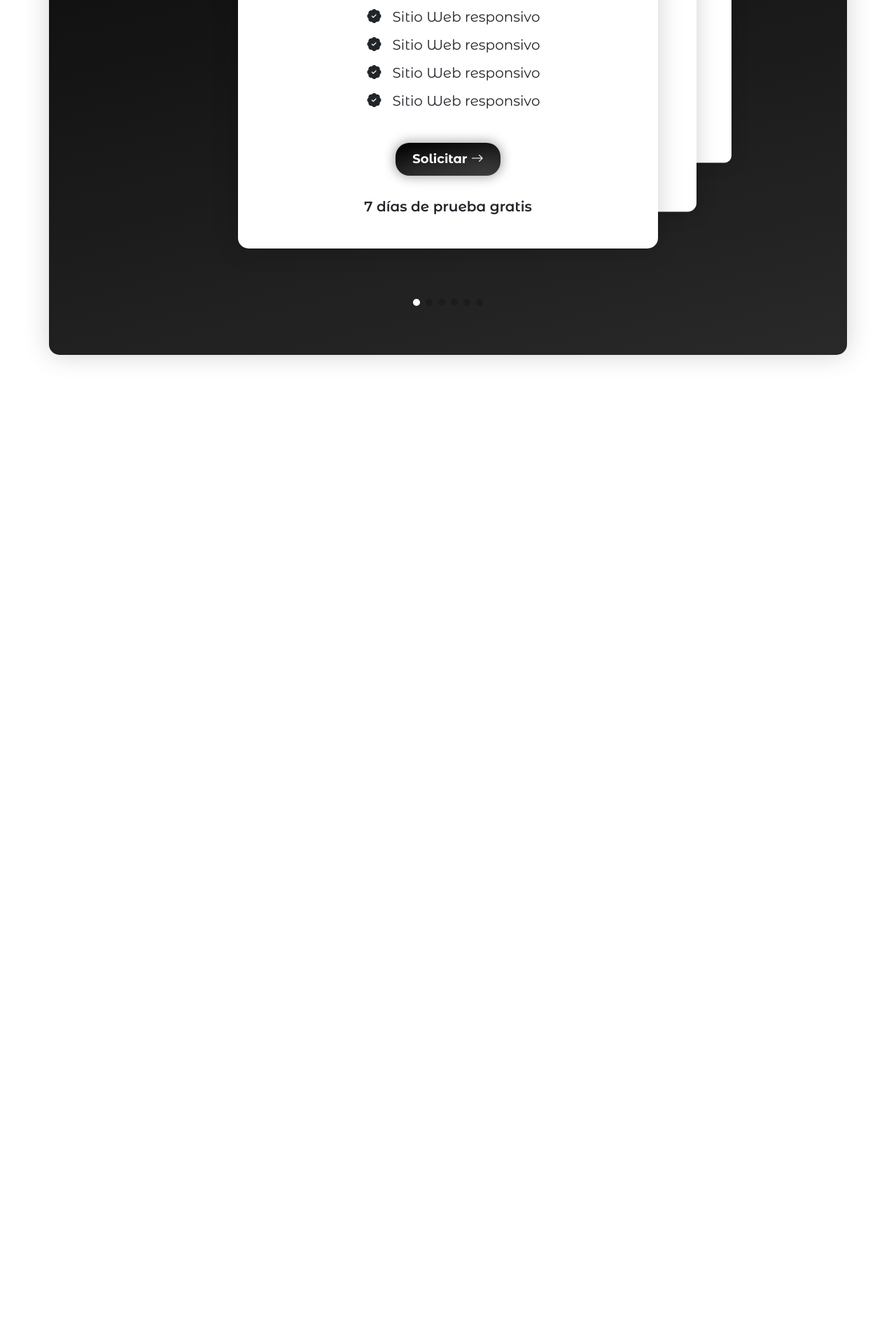
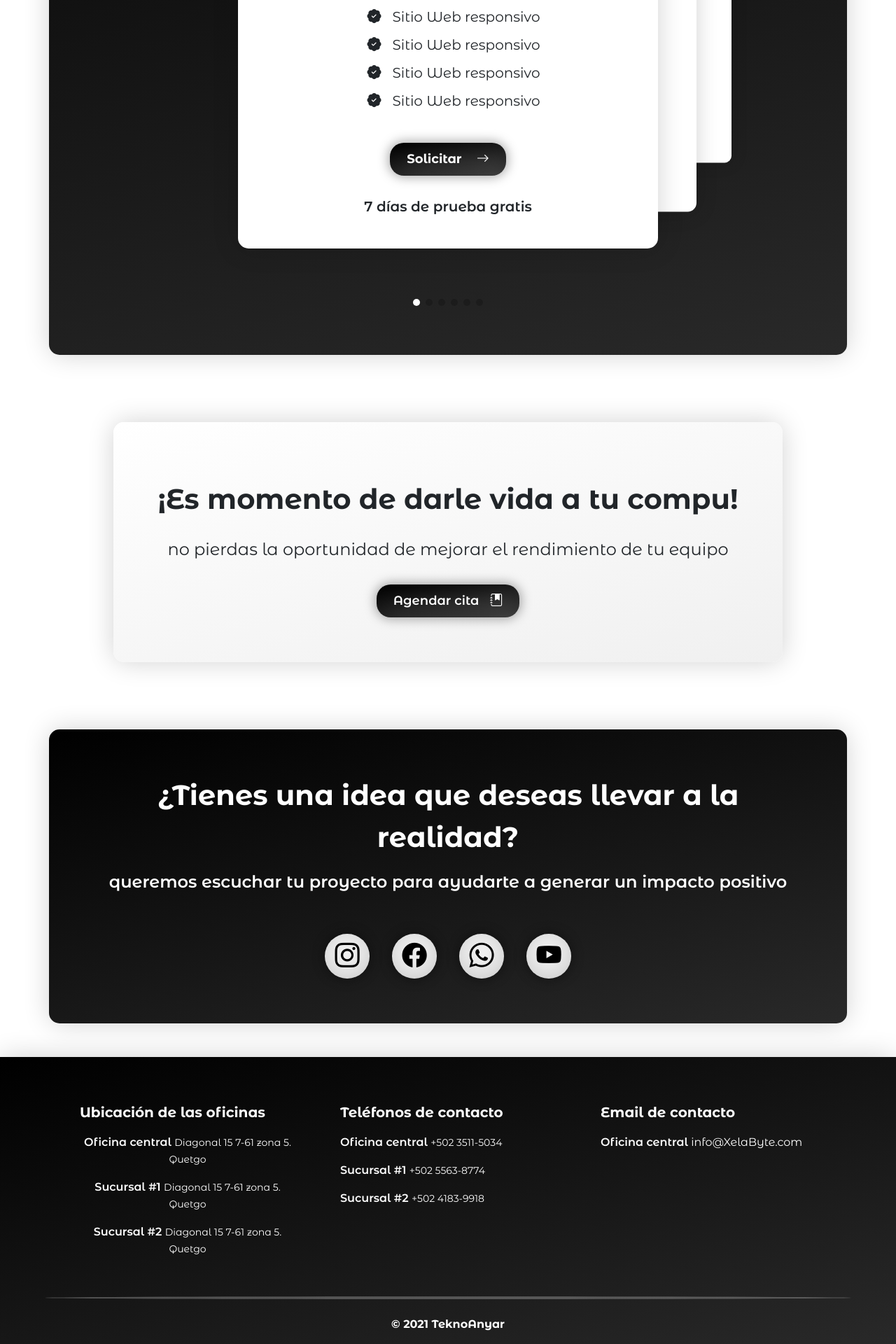
Before and after one commit to ErickReyes08/XelaByte, an Angular app in the folder Frontend/XelaByte/: page / in a window 1280 px wide. Shown: the part 3286-5206 px from the top of the page at 70% size. Before the commit the page ends 3841 px from the top, so only its background shows below. Built offline with nearby package versions, Linux system fonts and the light colour scheme.

Commit message:
Footer, agendar una cita y redes sociales

```diff
--- a/Frontend/XelaByte/src/app/app.component.scss
+++ b/Frontend/XelaByte/src/app/app.component.scss
@@ -1,4 +1,6 @@
 @import "../assets/Sass/Colors";
+
+.ListStyle-none { list-style: none; padding: 0; }
 
 .CardStyle
 {
@@ -57,3 +59,34 @@
     }
     &:active { color: $DarkGray; }
 }
+
+.FooterBlackStyle
+{
+    background: $CardBlackBackground;
+    box-shadow: $CardsShadow;
+    color: white;
+    padding: 4rem 2rem 0rem 2rem;
+    margin-left: 0; margin-right: 0;
+    //border-radius: 15px;
+    z-index: 0;
+    .FooterTitle { font-size: 1.25rem; }
+    .FooterDivs
+    {
+        div { padding: 0rem 2rem; }
+    }
+
+    a
+    {
+        color: white;
+        text-decoration: none;
+        &:hover { color: $Gray; }
+    }
+
+    hr
+    {
+        border-radius: 50%;
+        height: 0.25rem;
+        margin: 1.5rem 2rem;
+        background-color: white ;
+    }
+}
--- a/Frontend/XelaByte/src/app/home/home.component.html
+++ b/Frontend/XelaByte/src/app/home/home.component.html
@@ -65,4 +65,56 @@
     <div class="container text-center my-5 d-inline-flex flex-column CardBlackStyle">
         <ServiceCard></ServiceCard>
     </div>
+
+    <div class="container text-center my-5 d-inline-flex flex-column CardStyle w-auto SpiceUpPC">
+        <div class="d-inline-flex flex-column text-center align-items-center">
+            <p class="Montserrat-Bold my-3 SpiceUpTitle">¡Es momento de darle vida a tu compu!</p>
+            <p class="Montserrat-Regular SpiceUpSubTitle">no pierdas la oportunidad de mejorar el rendimiento de tu equipo</p>
+            <a class="Montserrat-SemiBold DarkButton" role="button" href="#">Agendar cita<i class="bi bi-journal-bookmark-fill"></i></a>
+        </div>
+    </div>
+
+    <div class="container text-center my-5 d-inline-flex flex-column CardBlackStyle SocialNets">
+        <div class="container IdeaContainer">
+            <p class="Montserrat-Bold IdeaTitle">¿Tienes una idea que deseas llevar a la realidad?</p>
+            <p class="Montserrat-SemiBold IdeaSubTitle">queremos escuchar tu proyecto para ayudarte a generar un impacto positivo</p>
+        </div>
+        <div class="container d-inline-flex flex-row align-items-center justify-content-center text-center SocialButtons Montserrat-SemiBold">
+            <a data-tooltip="(Instagram)" role="button" href="#" class="CircleInf CircleInfWhite d-flex align-items-center mx-3"><span>Instagram</span><i class="bi bi-instagram"></i></a>
+            <a data-tooltip="(Facebook)" role="button" href="#" class="CircleInf CircleInfWhite d-flex align-items-center mx-3"><span>Facebook</span><i class="bi bi-facebook"></i></a>
+            <a data-tooltip="(WhatsApp)" role="button" href="#" class="CircleInf CircleInfWhite d-flex align-items-center mx-3"><span>WhatsApp</span><i class="bi bi-whatsapp"></i></a>
+            <a data-tooltip="(Youtube)" role="button" href="#" class="CircleInf CircleInfWhite d-flex align-items-center mx-3"><span>Youtube</span><i class="bi bi-youtube"></i></a>
+        </div>
+    </div>
 </div>
+
+<footer class="container-fluid text-center d-inline-flex flex-column FooterBlackStyle">
+    <div class="container d-inline-flex flex-row FooterDivs">
+        <div class="d-inline-flex flex-column align-items-start col">
+            <p class="Montserrat-Bold FooterTitle">Ubicación de las oficinas</p>
+            <ul class="ListStyle-none d-inline-flex flex-column align-items-start">
+                <li><p class="Montserrat-SemiBold">Oficina central <small class="Montserrat-Regular">Diagonal 15 7-61 zona 5. Quetgo</small></p></li>
+                <li><p class="Montserrat-SemiBold">Sucursal #1 <small class="Montserrat-Regular">Diagonal 15 7-61 zona 5. Quetgo</small></p></li>
+                <li><p class="Montserrat-SemiBold">Sucursal #2 <small class="Montserrat-Regular">Diagonal 15 7-61 zona 5. Quetgo</small></p></li>
+            </ul>
+        </div>
+        <div class="d-inline-flex flex-column align-items-start col">
+            <p class="Montserrat-Bold FooterTitle">Teléfonos de contacto</p>
+            <ul class="ListStyle-none d-inline-flex flex-column align-items-start">
+                <li><p class="Montserrat-SemiBold">Oficina central <small class="Montserrat-Regular">+502 3511-5034</small></p></li>
+                <li><p class="Montserrat-SemiBold">Sucursal #1 <small class="Montserrat-Regular">+502 5563-8774</small></p></li>
+                <li><p class="Montserrat-SemiBold">Sucursal #2 <small class="Montserrat-Regular">+502 4183-9918</small></p></li>
+            </ul>
+        </div>
+        <div class="d-inline-flex flex-column align-items-start col">
+            <p class="Montserrat-Bold FooterTitle">Email de contacto</p>
+            <ul class="ListStyle-none d-inline-flex flex-column align-items-start">
+                <li><p class="Montserrat-SemiBold">Oficina central <a href="mailto:info@XelaByte.com" class="Montserrat-Regular">info@XelaByte.com</a></p></li>
+            </ul>
+        </div>
+    </div>
+    <hr>
+    <div class="container d-inline-flex flex-column align-items-center">
+        <p class="Montserrat-Bold">© 2021 TeknoAnyar</p>
+    </div>
+</footer>
--- a/Frontend/XelaByte/src/app/home/home.component.scss
+++ b/Frontend/XelaByte/src/app/home/home.component.scss
@@ -24,6 +24,12 @@
     {
         color: rgb(238, 238, 238);
     }
+}
+.CircleInfWhite
+{
+    background: $CardBackground !important;
+    color: black !important;
+    box-shadow: $BlackBGShadow, inset $CardsShadow;
 }
 
 .HomeList
@@ -88,6 +94,14 @@
         }
     }
 
+    &.CircleInfWhite span
+    {
+        background: $CardBackground !important;
+        color: black !important;
+        box-shadow: $BlackBGShadow;
+        &::after { background: white; }
+    }
+
     &:hover
     {
         span
@@ -143,3 +157,25 @@
         .DarkButton { width: max-content !important; }
     }
 }
+
+.SpiceUpPC
+{
+    .SpiceUpTitle { font-size: 2.5rem; }
+    .SpiceUpSubTitle
+    {
+        font-size: 1.5rem;
+        margin-top: 0.5rem;
+        margin-bottom: 2rem;
+    }
+
+    a i  { margin-left: 1rem; }
+}
+
+.SocialNets
+{
+    .IdeaContainer
+    {
+        .IdeaTitle{ font-size: 2.5rem; }
+        .IdeaSubTitle { margin-top: 0.5rem; margin-bottom: 3.5rem; font-size: 1.5rem; }
+    }
+}
--- a/Frontend/XelaByte/src/app/service-card/service-card.component.html
+++ b/Frontend/XelaByte/src/app/service-card/service-card.component.html
@@ -31,15 +31,13 @@
             </div>
 
             <div class="container d-inline-flex flex-column align-items-center sc-3">
-                <a class="Montserrat-Bold DarkButton my-2" role="button" href="#">Solicitar <i class="bi bi-arrow-right"></i></a>
+                <a id="RequestService_{{label.id}}" class="Montserrat-Bold DarkButton my-2" role="button" href="#">Solicitar <i class="bi bi-arrow-right"></i></a>
                 <p class="Montserrat-SemiBold my-4 h5">7 días de prueba gratis</p>
             </div>
-            <div *ngIf="last;">{{ngForRenderer()}}</div>
+
+            <label id="TurnLeftButton" class="TurnLButton" role="button" for="slide-{{label.id-1}}"><i class="bi bi-caret-left-fill"></i></label>
+            <label id="TurnRightButton" class="TurnRButton" role="button" for="slide-{{label.id+1}}"><i class="bi bi-caret-right-fill"></i></label>
         </label>
-
-        <a id="TurnLeftButton" class="TurnLButton" role="button"><i class="bi bi-caret-left-fill"></i></a>
-        <a id="TurnRightButton" class="TurnRButton" role="button"><i class="bi bi-caret-right-fill"></i></a>
-
     </div>
 
     <div class="bullets">
--- a/Frontend/XelaByte/src/app/service-card/service-card.component.scss
+++ b/Frontend/XelaByte/src/app/service-card/service-card.component.scss
@@ -15,30 +15,7 @@
         a { text-decoration: none; }
         ul { list-style: none; }
 
-        .TurnLButton, .TurnRButton
-        {
-            font-size: 2rem;
-            color: $FontColor;
-            height: 100%;
-            position: absolute;
-            z-index: 10;
-            padding-top: calc(50%);
-        }
-
-        .TurnLButton
-        {
-            padding-left: 2rem;
-            transition: all ease 150ms;
-            &:hover { color: $DarkGray_1; transition: all ease 100ms; }
-        }
-
-        .TurnRButton
-        {
-            padding-right: 2rem;
-            left: calc(100% - 4rem);
-            transition: all ease 150ms;
-            &:hover { color: $DarkGray_1; transition: all ease 100ms; }
-        }
+        @media (max-width: 900px) { max-width: 33.75rem; }
     }
 
     &__item
@@ -62,7 +39,33 @@
         {
             p { margin-bottom: 2rem; }
         }
-        .sc-3 { padding: 0rem 1.5rem 1.5rem 1.5rem; }
+        .sc-3 { padding: 0rem 1.5rem 1.5rem 1.5rem; i { margin-left: 1rem; } }
+
+        .TurnLButton, .TurnRButton
+        {
+            font-size: 2rem;
+            color: $LightBlack;
+            height: 100%;
+            position: absolute;
+            z-index: 10;
+            padding-top: calc(50%);
+            @media (max-width: 900px) { padding-top: calc(75%); }
+        }
+
+        .TurnLButton
+        {
+            padding-left: 2rem;
+            transition: all ease 150ms;
+            &:hover { color: $HoverLightBlack; transition: all ease 100ms; }
+        }
+
+        .TurnRButton
+        {
+            padding-right: 2rem;
+            left: calc(100% - 4rem);
+            transition: all ease 150ms;
+            &:hover { color: $HoverLightBlack; transition: all ease 100ms; }
+        }
 
         @for $slide from 1 through 6
         {
@@ -86,6 +89,9 @@
                         {
                             z-index: 0;
                             transform: translateX(13.125rem) scale(0.65);
+
+                            @media (max-width: 900px) { transform: translateX(10.625rem) scale(0.65); }
+                            @media (max-width: 768px) { opacity: 0; }
                         }
                     }
 
@@ -95,6 +101,7 @@
                         {
                             z-index: 1;
                             transform: translateX(6.25rem) scale(0.85);
+                            @media (max-width: 768px) { transform: translateX(2rem); opacity: 0.6; }
                         }
                     }
 
@@ -114,6 +121,8 @@
                         {
                             z-index: 1;
                             transform: translateX(-6.25rem) scale(0.85);
+
+                            @media (max-width: 768px) { transform: translateX(-2rem); opacity: 0.6; }
                         }
                     }
 
@@ -123,6 +132,8 @@
                         {
                             z-index: 0;
                             transform: translateX(-13.125rem) scale(0.65);
+                            @media (max-width: 900px) { transform: translateX(-10.625rem) scale(0.65); }
+                            @media (max-width: 768px) { opacity: 0; }
                         }
                     }
 
@@ -137,6 +148,23 @@
                     }
                 }
             }
+
+            @if $slide == 1
+            {
+                &--#{$slide}
+                {
+                    .TurnLButton { display: none; }
+                }
+            }
+
+            @if $slide == 6
+            {
+                &--#{$slide}
+                {
+                    .TurnRButton { display: none; }
+                }
+            }
+
         }
     }
 }
--- a/Frontend/XelaByte/src/assets/Sass/_Colors.scss
+++ b/Frontend/XelaByte/src/assets/Sass/_Colors.scss
@@ -11,7 +11,9 @@ $Gray: #e2e2e2;
 $DarkGray: #d4d4d4;
 $DarkGray_1: #727272;
 $SemiBlack: #1a1a1a;
+$LightBlack: #2c2c2c;
 $HoverButtonBG: #181818;
+$HoverLightBlack: #383838;
 
 /*SOMBRAS E ILUMINACIONES*/
 $NavShadow: 0px 5px 25px 2px rgba(0,0,0,0.075);
```
Also changed, not shown: Frontend/XelaByte/src/app/service-card/service-card.component.ts (+2 -12 lines).
